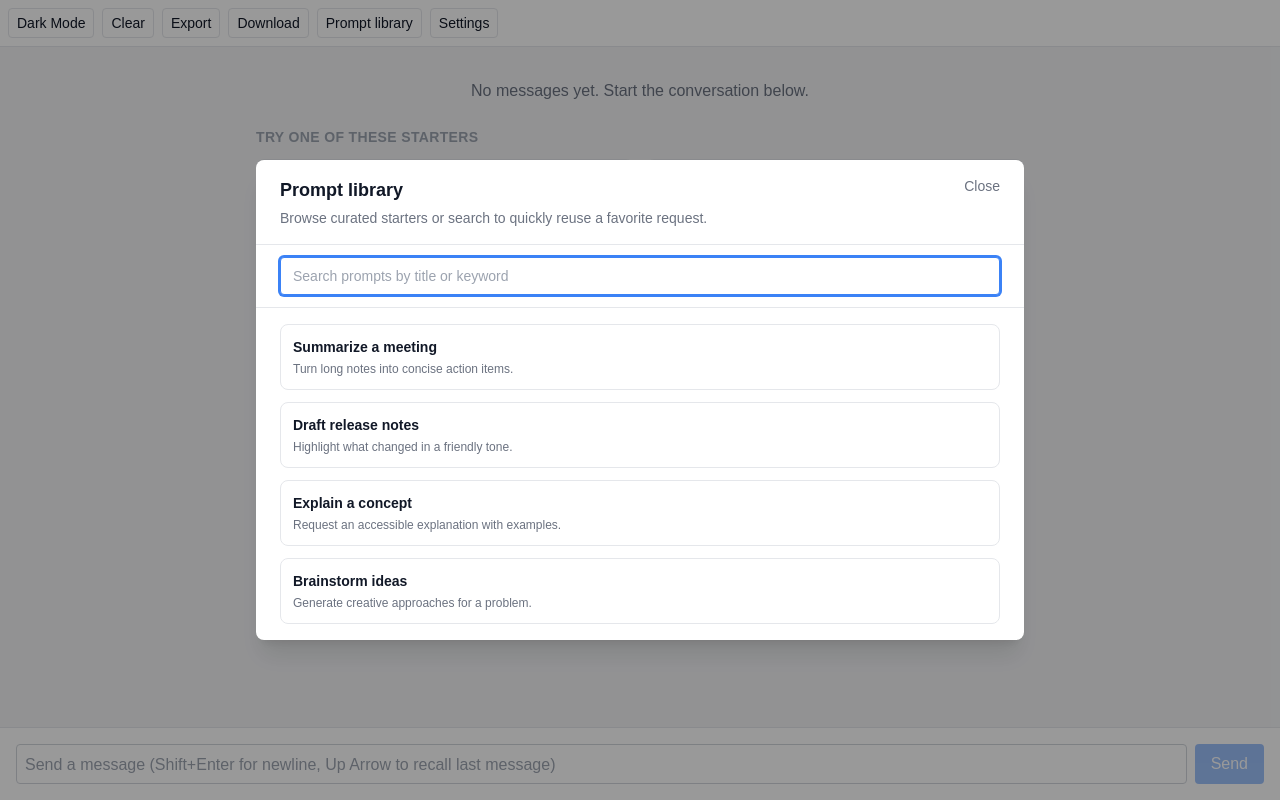
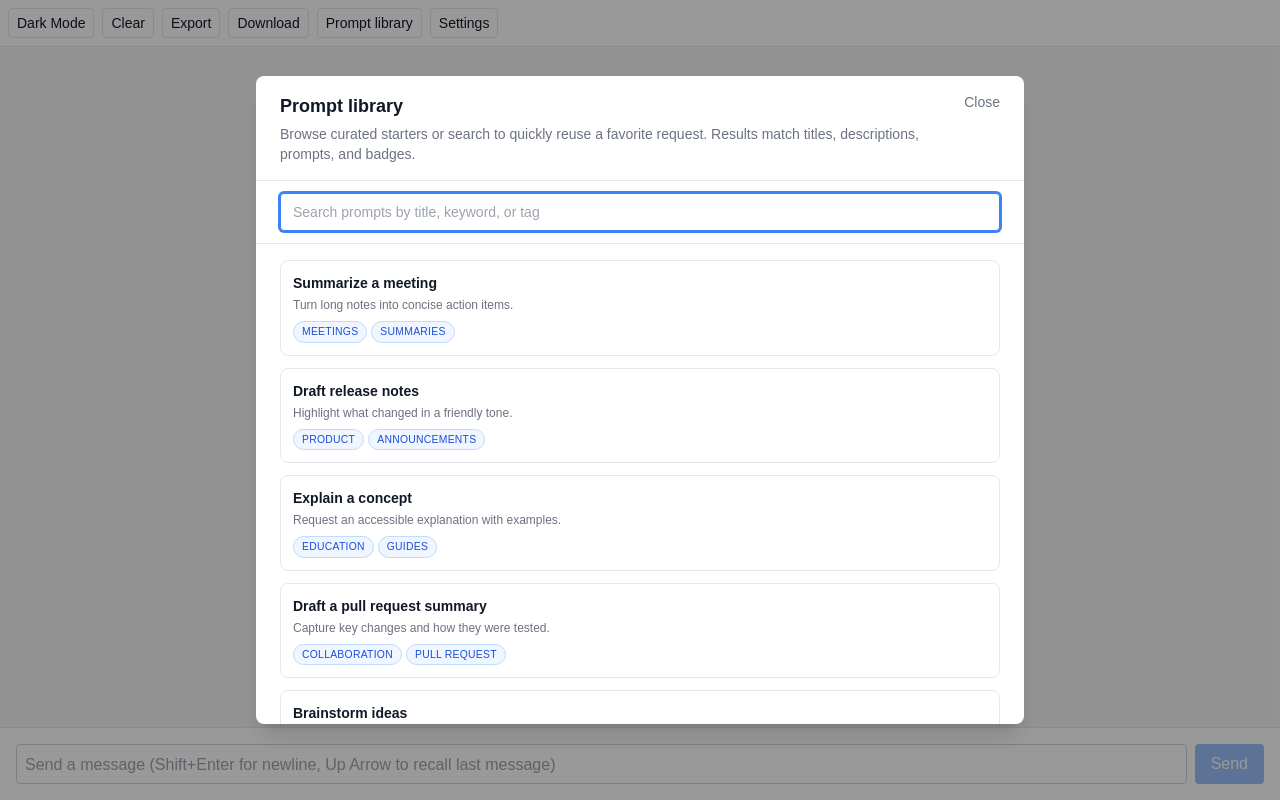
Before and after one commit to march-dave/react-next-anycase, a Next.js app: page / in a window 1280 px wide. Both pictures are taken after a click on the button "Prompt library". Built offline with nearby package versions, Linux system fonts and the light colour scheme.

Commit message:
Enhance ChatGPT prompt library with tagged suggestions

```diff
--- a/pages/chatgpt-ui.js
+++ b/pages/chatgpt-ui.js
@@ -16,24 +16,36 @@ const promptSuggestions = [
     description: 'Turn long notes into concise action items.',
     prompt:
       'Summarize the following meeting transcript into concise action items and key decisions:\n\n',
+    tags: ['Meetings', 'Summaries'],
   },
   {
     title: 'Draft release notes',
     description: 'Highlight what changed in a friendly tone.',
     prompt:
       'Create release notes for the following list of updates. Include a short intro and grouped bullet points:\n\n',
+    tags: ['Product', 'Announcements'],
   },
   {
     title: 'Explain a concept',
     description: 'Request an accessible explanation with examples.',
     prompt:
       'Explain the following concept to a new developer. Use a real-world analogy and list common pitfalls:\n\n',
+    tags: ['Education', 'Guides'],
+  },
+  {
+    title: 'Draft a pull request summary',
+    description: 'Capture key changes and how they were tested.',
+    prompt:
+      'Write a concise pull request summary for the following changes. Call out the motivation, key updates, and any tests run:' +
+      '\n\n',
+    tags: ['Collaboration', 'Pull Request'],
   },
   {
     title: 'Brainstorm ideas',
     description: 'Generate creative approaches for a problem.',
     prompt:
       'Brainstorm five creative feature ideas for a productivity app that helps remote teams collaborate asynchronously.',
+    tags: ['Productivity', 'Ideation'],
   },
 ];
 
@@ -103,11 +115,17 @@ export default function ChatGptUIPersist() {
   const filteredPromptSuggestions = useMemo(() => {
     const search = promptSearch.trim().toLowerCase();
     if (!search) return promptSuggestions;
-    return promptSuggestions.filter((suggestion) =>
-      suggestion.title.toLowerCase().includes(search) ||
-      suggestion.description.toLowerCase().includes(search) ||
-      suggestion.prompt.toLowerCase().includes(search)
-    );
+    return promptSuggestions.filter((suggestion) => {
+      if (
+        suggestion.title.toLowerCase().includes(search) ||
+        suggestion.description.toLowerCase().includes(search) ||
+        suggestion.prompt.toLowerCase().includes(search)
+      ) {
+        return true;
+      }
+      if (!suggestion.tags?.length) return false;
+      return suggestion.tags.some((tag) => tag.toLowerCase().includes(search));
+    });
   }, [promptSearch]);
 
   const handleSystemPromptChange = (e) => {
@@ -409,11 +427,23 @@ export default function ChatGptUIPersist() {
                       <span className="mt-1 block text-xs text-gray-500 dark:text-gray-400">
                         {suggestion.description}
                       </span>
+                      {suggestion.tags?.length > 0 && (
+                        <span className="mt-2 flex flex-wrap gap-1">
+                          {suggestion.tags.map((tag) => (
+                            <span
+                              key={tag}
+                              className="inline-flex items-center rounded-full border border-blue-200 bg-blue-50 px-2 py-0.5 text-[0.65rem] font-medium uppercase tracking-wide text-blue-700 dark:border-blue-900 dark:bg-blue-950/40 dark:text-blue-200"
+                            >
+                              {tag}
+                            </span>
+                          ))}
+                        </span>
+                      )}
                     </button>
                   ))}
                 </div>
                 <p className="mt-4 text-xs text-gray-500 dark:text-gray-400">
-                  Looking for more inspiration? Open the <span className="font-medium">Prompt library</span> from the header to browse every saved starter.
+                  Looking for more inspiration? Open the <span className="font-medium">Prompt library</span> from the header to browse every saved starter. The badges show the themes each prompt is best suited for.
                 </p>
               </div>
             </div>
@@ -468,7 +498,8 @@ export default function ChatGptUIPersist() {
                   Prompt library
                 </h2>
                 <p className="mt-1 text-sm text-gray-500 dark:text-gray-400">
-                  Browse curated starters or search to quickly reuse a favorite request.
+                  Browse curated starters or search to quickly reuse a favorite request. Results match titles, descriptions,
+                  prompts, and badges.
                 </p>
               </div>
               <button
@@ -489,7 +520,7 @@ export default function ChatGptUIPersist() {
                 type="search"
                 value={promptSearch}
                 onChange={(event) => setPromptSearch(event.target.value)}
-                placeholder="Search prompts by title or keyword"
+                placeholder="Search prompts by title, keyword, or tag"
                 className="w-full rounded border border-gray-300 px-3 py-2 text-sm text-gray-900 placeholder-gray-400 focus:border-blue-500 focus:outline-none focus:ring-2 focus:ring-blue-500 dark:border-gray-700 dark:bg-gray-900 dark:text-gray-100"
               />
             </div>
@@ -516,6 +547,18 @@ export default function ChatGptUIPersist() {
                         <span className="mt-1 block text-xs text-gray-500 dark:text-gray-400">
                           {suggestion.description}
                         </span>
+                        {suggestion.tags?.length > 0 && (
+                          <span className="mt-2 flex flex-wrap gap-1">
+                            {suggestion.tags.map((tag) => (
+                              <span
+                                key={tag}
+                                className="inline-flex items-center rounded-full border border-blue-200 bg-blue-50 px-2 py-0.5 text-[0.65rem] font-medium uppercase tracking-wide text-blue-700 dark:border-blue-900 dark:bg-blue-950/40 dark:text-blue-200"
+                              >
+                                {tag}
+                              </span>
+                            ))}
+                          </span>
+                        )}
                       </button>
                     </li>
                   ))}
```
Also changed, not shown: 2 other files (tests, documents, lock files or other folders).
